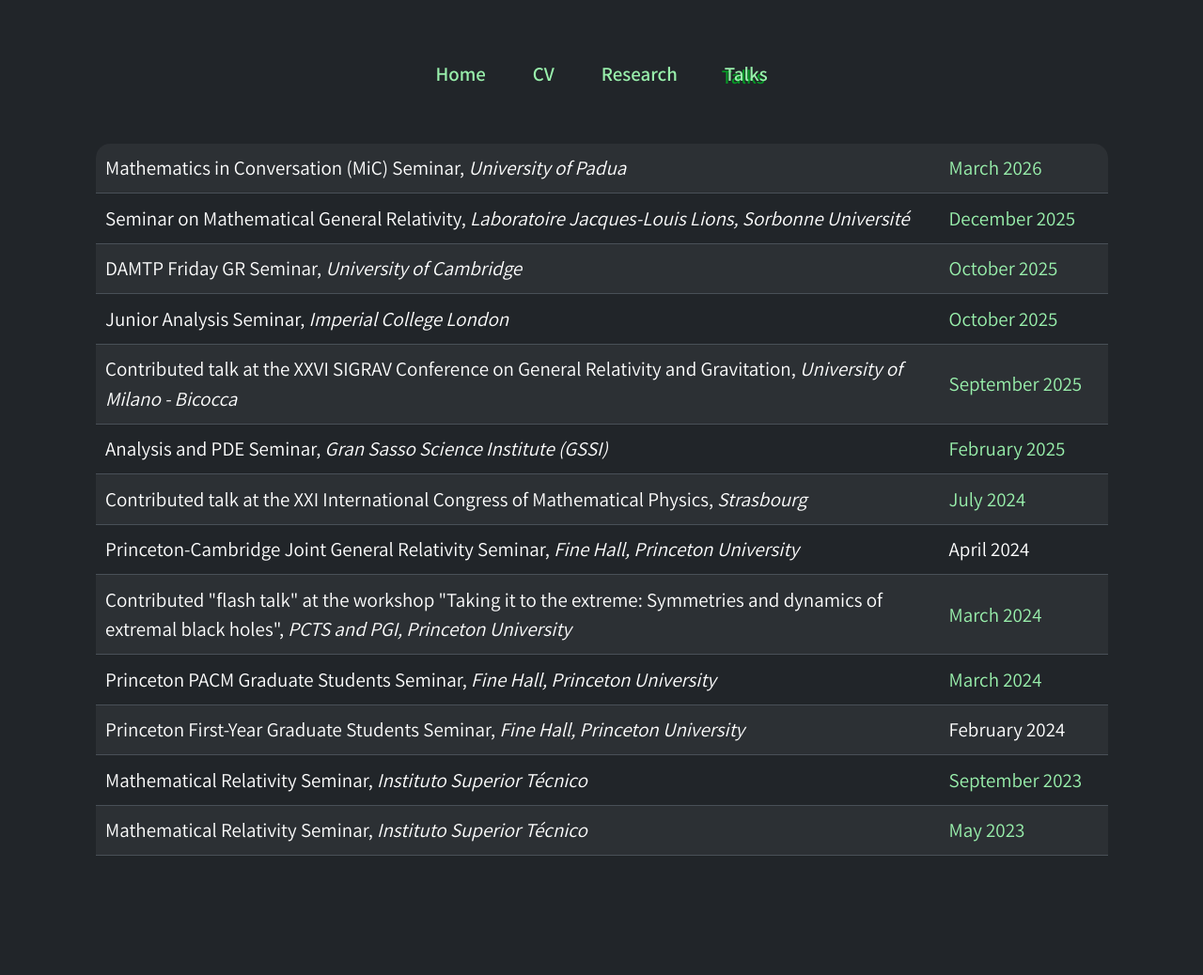
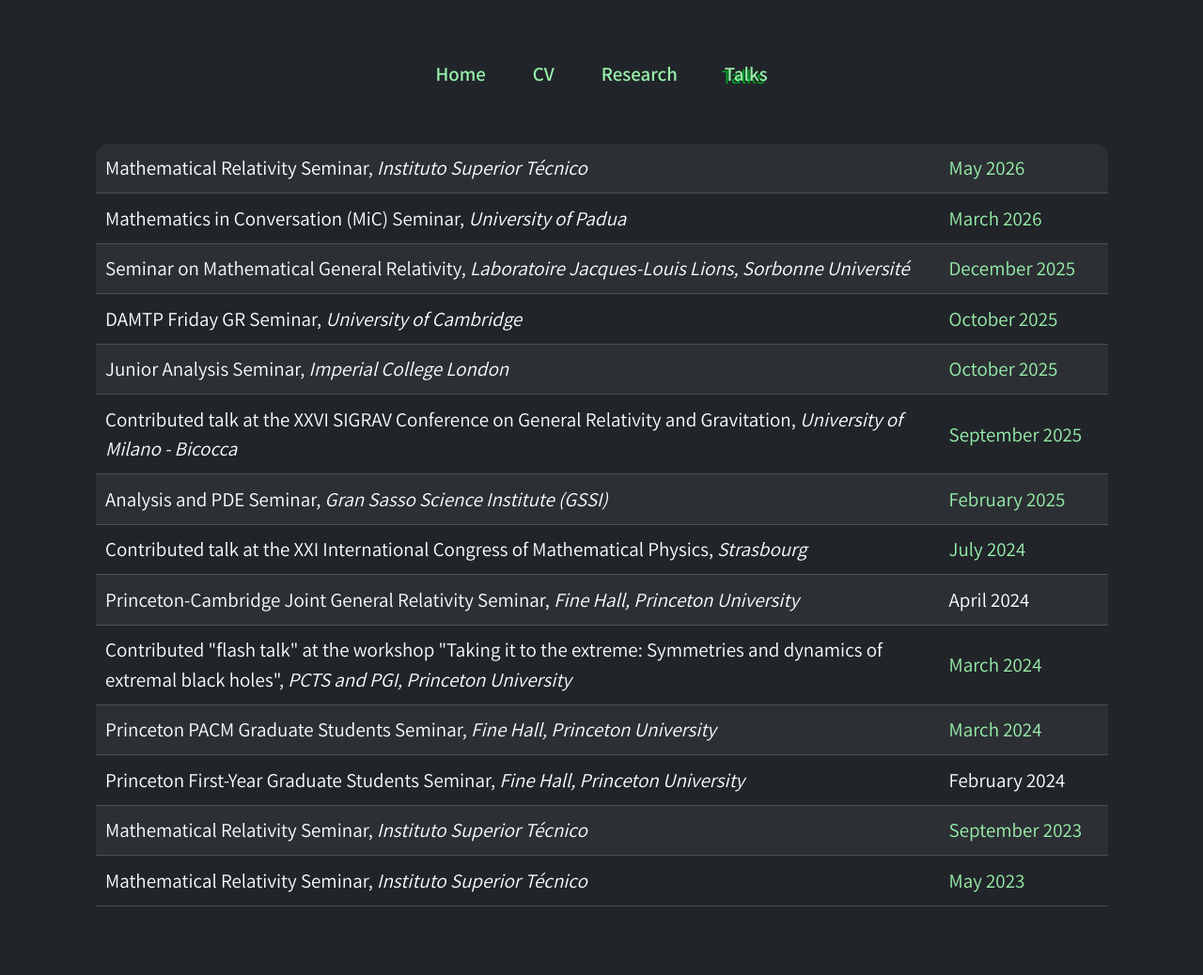
Before and after one commit to flavio-rossetti/flavio-rossetti.github.io, a Jekyll site: the page built from talks.html, in a window 1280 px wide. Shown: the whole page at 94% size. Built offline with Jekyll 4.4.1, drawn with Linux system fonts in a browser that asks for light colours; nearby versions of some CDN libraries; before the commit the page ends 985 px from its top, so only the background shows below that.

Commit message:
update talks page

```diff
--- a/talks.html
+++ b/talks.html
@@ -12,6 +12,10 @@ description: Flavio Rossetti is a postdoctoral research fellow at GSSI, in L'Aqu
     <table class="table table-striped align-items-center" style="vertical-align: middle; font-size: min(5vw, 1em);">
 
       <tbody>
+        <tr>
+          <td class="col-10">Mathematical Relativity Seminar, <i>Instituto Superior Técnico</i></td>
+          <td class="table-text-left"><a href="https://mr.math.tecnico.ulisboa.pt/seminars?id=7793">May 2026</a></td>
+        </tr>
         <tr>
           <td class="col-10">Mathematics in Conversation (MiC) Seminar, <i>University of Padua</i></td>
           <td class="table-text-left"><a href="https://sites.google.com/view/mathematicsinconversation">March 2026</a></td>
```
